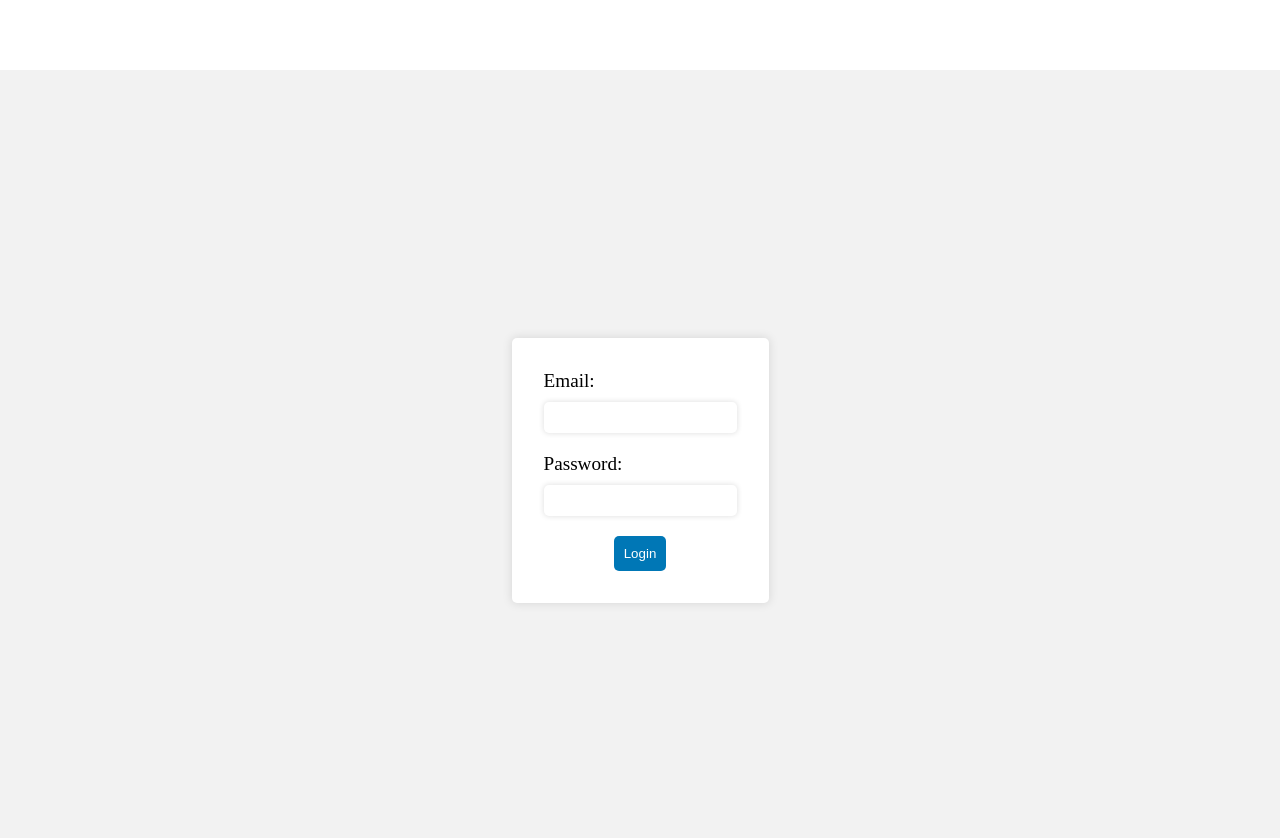
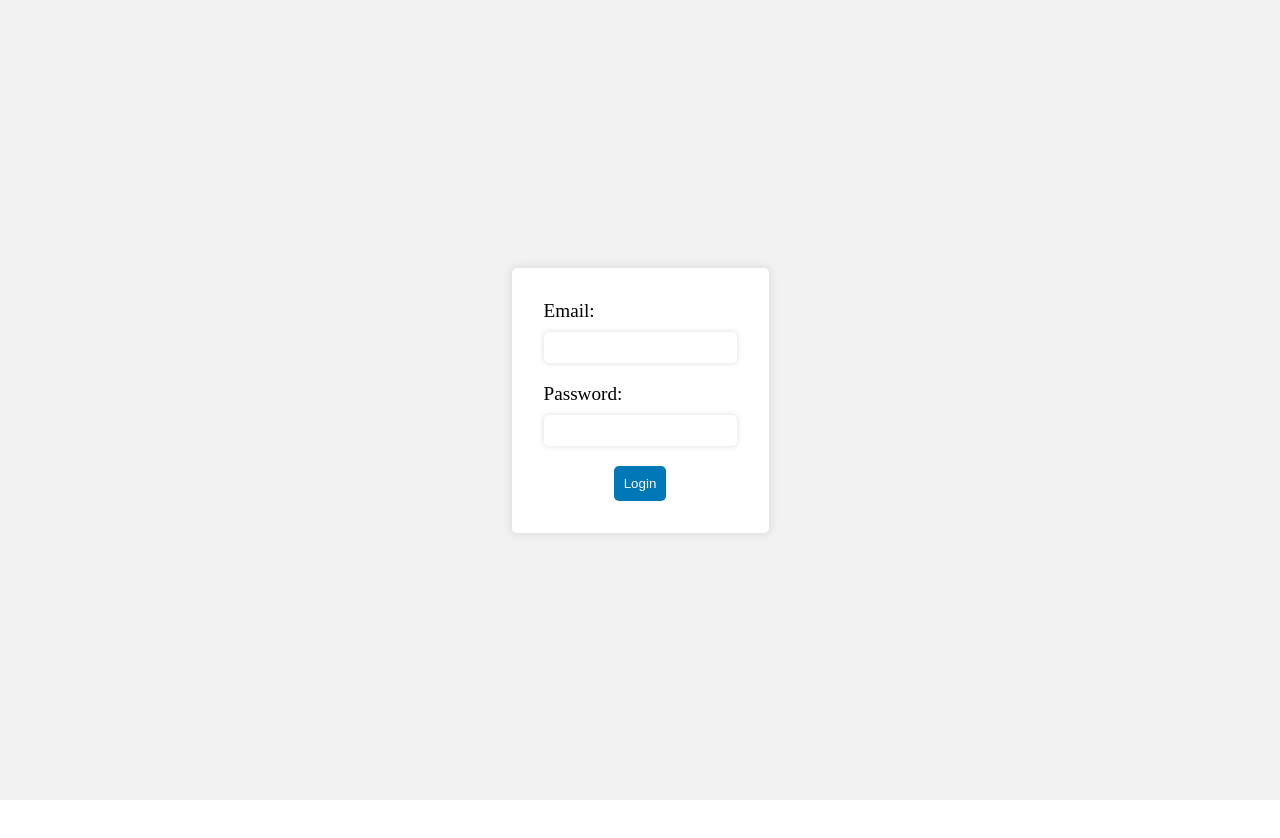
Before and after one commit to HashemAbuteen/voting-app, a React (Create React App) app: page / in a window 1280 px wide. Shown: the top 838 px of the page. After the commit the page ends 800 px from the top, so only its background shows below. Built offline with nearby package versions, Linux system fonts and the light colour scheme.

Commit message:
fix styling in login page

```diff
--- a/src/components/style/Header.css
+++ b/src/components/style/Header.css
@@ -12,7 +12,7 @@ header{
   width: 100%;
   z-index: 1;
 }
-body{
+main{
     padding-top: 70px;
 }
 header nav{
```
